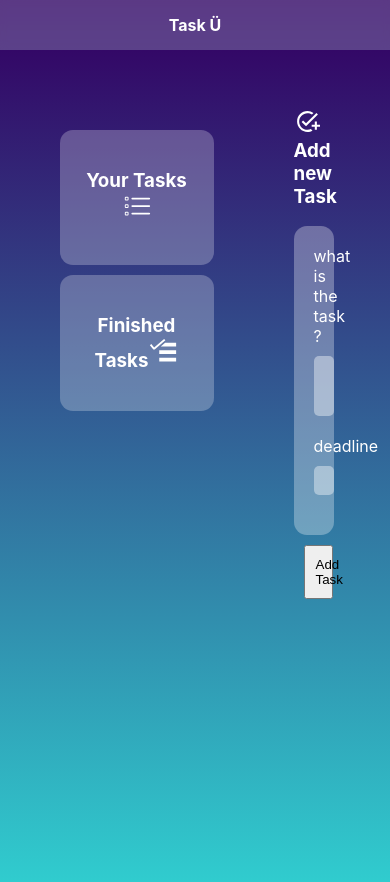
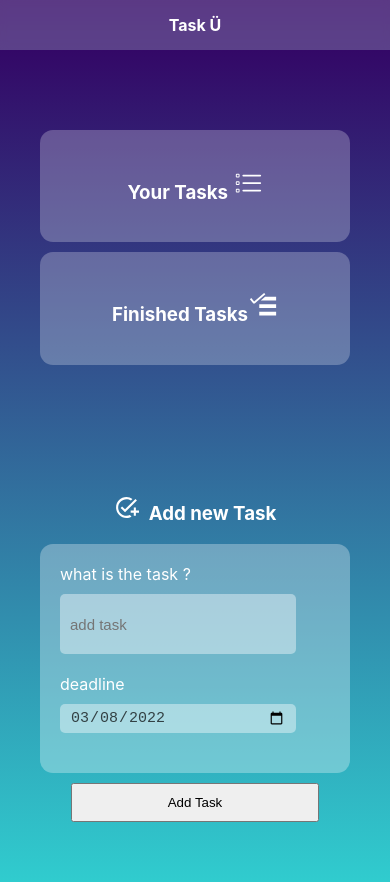
Before and after one commit to Jitu-U/Task-U, a React (Create React App) app: page / in a window 390 px wide. Shown: the top 882 px of the page. Built offline with nearby package versions, Linux system fonts and the light colour scheme.

Commit message:
Minor changes

```diff
--- a/src/App.css
+++ b/src/App.css
@@ -8,6 +8,13 @@
   color: white;
   justify-content: center;
 }
+
+@media screen and (max-width: 600px) {
+  .App{
+    grid-template-columns: 100%;
+  }
+}
+
 
 .header{
   position: sticky;
@@ -59,11 +66,16 @@ form{
     flex-direction: column;
 }
 
+.task-form{
+  position: sticky;
+}
+
 .task-form h3{
   align-items: center;
   justify-content: center;
   text-align: center;
 }
+
 
 .task-form h3 .sticker{
   margin-right: 10px;
--- a/src/App.js
+++ b/src/App.js
@@ -20,7 +20,11 @@ function App() {
   const [date, setDate] = useState(todayDate);
 
   function handleSubmit(){
+    console.log(date);
     store.dispatch(taskAdded(task,date));
+
+    setTask('');
+    setDate(todayDate);
     console.log(store.getState())
   }
 
@@ -35,12 +39,12 @@ function App() {
       <section className='tasks'>
         <div className='pending-tasks'>
           <h3>Your Tasks <BsListTask size={30} className='sticker'/></h3>
-          { useSelector(store => store.filter( task => task.isComplete === false)).map( task => (<TaskCard key={task.id} id={task.id} description={task.description} date={task.date}>
+          { useSelector(store => store.filter( task => task.isComplete === false)).map( task => (<TaskCard key={task.id} id={task.id} description={task.description} date={task.deadline}>
             </TaskCard>)) }
         </div>
         <div className='finished-task'>
           <h3>Finished Tasks<VscTasklist size={30} className='sticker'/></h3>
-          { useSelector(store => store.filter( task => task.isComplete === true)).map( task => (<TaskCard key={task.id} id={task.id} description={task.description} date={task.date}>
+          { useSelector(store => store.filter( task => task.isComplete === true)).map( task => (<TaskCard key={task.id} id={task.id} description={task.description} date={task.deadline}>
             </TaskCard>)) }
         </div>
       </section>
```
